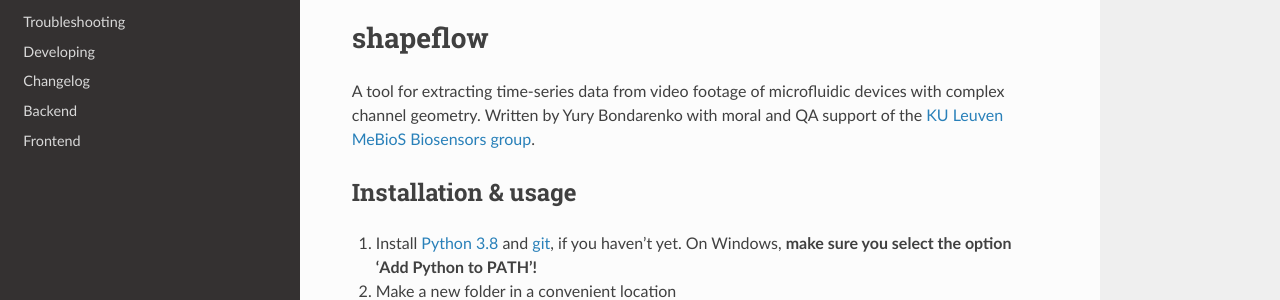
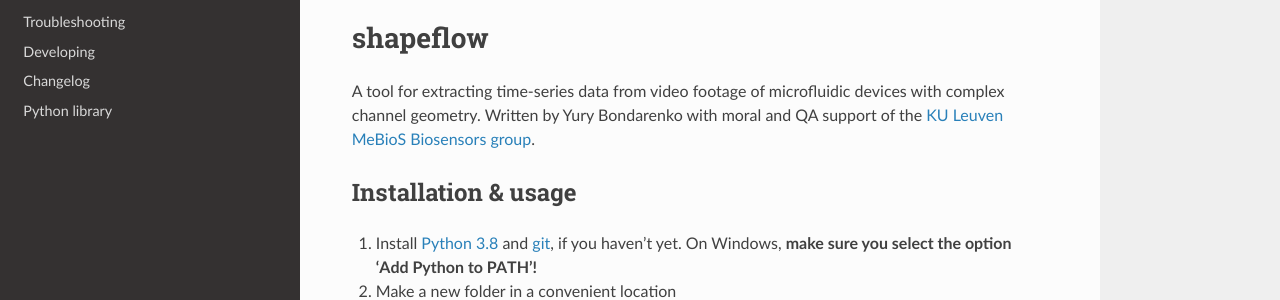
Before and after one commit to ybnd/shapeflow, a Sphinx documentation site: the page built from docs/source/index.rst, in a window 1280 px wide. Shown: the part 127-427 px from the top of the page. Built offline with Sphinx 7.4.7 and the Read the Docs theme 2.0.0, drawn with Linux system fonts in a browser that asks for light colours; pages that are not in the unit, such as notebooks, are missing from menus.

Commit message:
Don't try adding frontend docs for now

```diff
--- a/docs/source/frontend.rst
+++ /dev/null
@@ -1,2 +0,0 @@
-Frontend
-########
--- a/docs/source/index.rst
+++ b/docs/source/index.rst
@@ -42,5 +42,4 @@ Dependencies
    troubleshooting
    developing
    changelog
-   backend
-   frontend
+   python-library
--- a/docs/source/backend.rst
+++ b/docs/source/python-library.rst
@@ -1,5 +1,5 @@
-Backend
-#######
+Python library
+##############
 
 shapeflow
 =========
```
Also changed, not shown: shapeflow/README.md (deleted), shapeflow/setup/README.md (deleted), ui/README.md (deleted).
